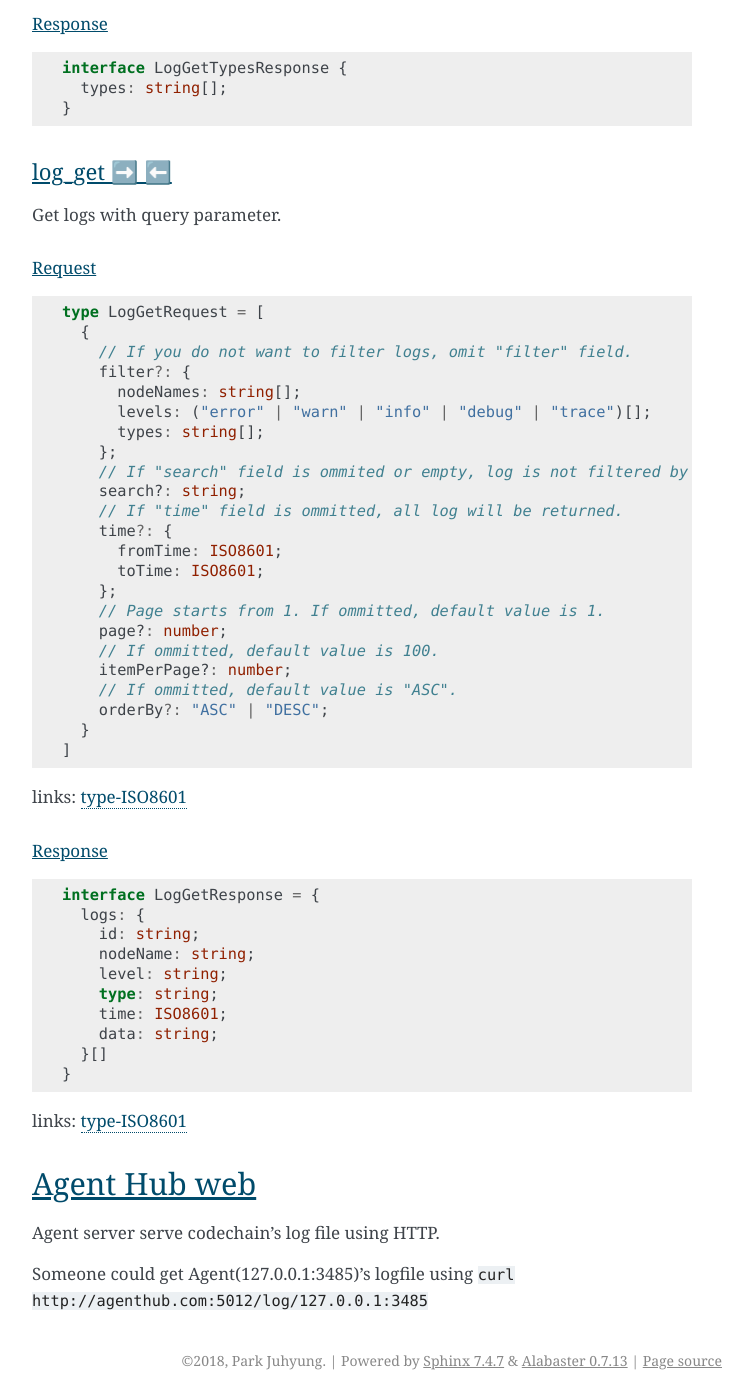
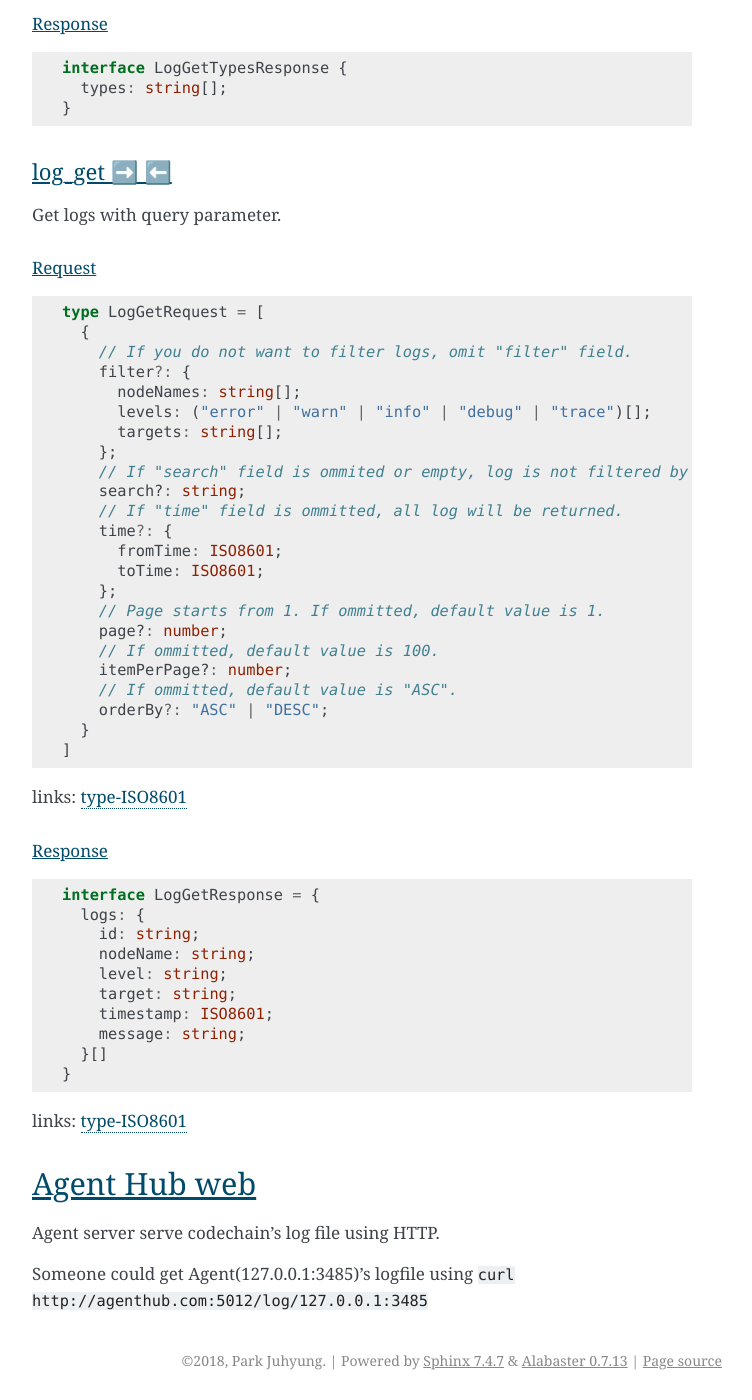
Before and after one commit to CodeChain-io/codechain-dashboard, a Sphinx documentation site: the page built from doc/source/index.rst, in a window 1280 px wide and 1400 px high, scrolled down 18465 px. Shown: the whole window, without its empty margins (388-1140 px from the left). Built offline with Sphinx 7.4.7, drawn with Linux system fonts in a browser that asks for light colours; part of the change alters nothing that is shown.

Commit message:
Rename fields in log APIs

```diff
--- a/doc/source/index.rst
+++ b/doc/source/index.rst
@@ -899,7 +899,7 @@ Request
       filter?: {
         nodeNames: string[];
         levels: ("error" | "warn" | "info" | "debug" | "trace")[];
-        types: string[];
+        targets: string[];
       };
       // If "search" field is ommited or empty, log is not filtered by keyword.
       search?: string;
@@ -929,9 +929,9 @@ Response
       id: string;
       nodeName: string;
       level: string;
-      type: string;
-      time: ISO8601;
-      data: string;
+      target: string;
+      timestamp: ISO8601;
+      message: string;
     }[]
   }
 
```
